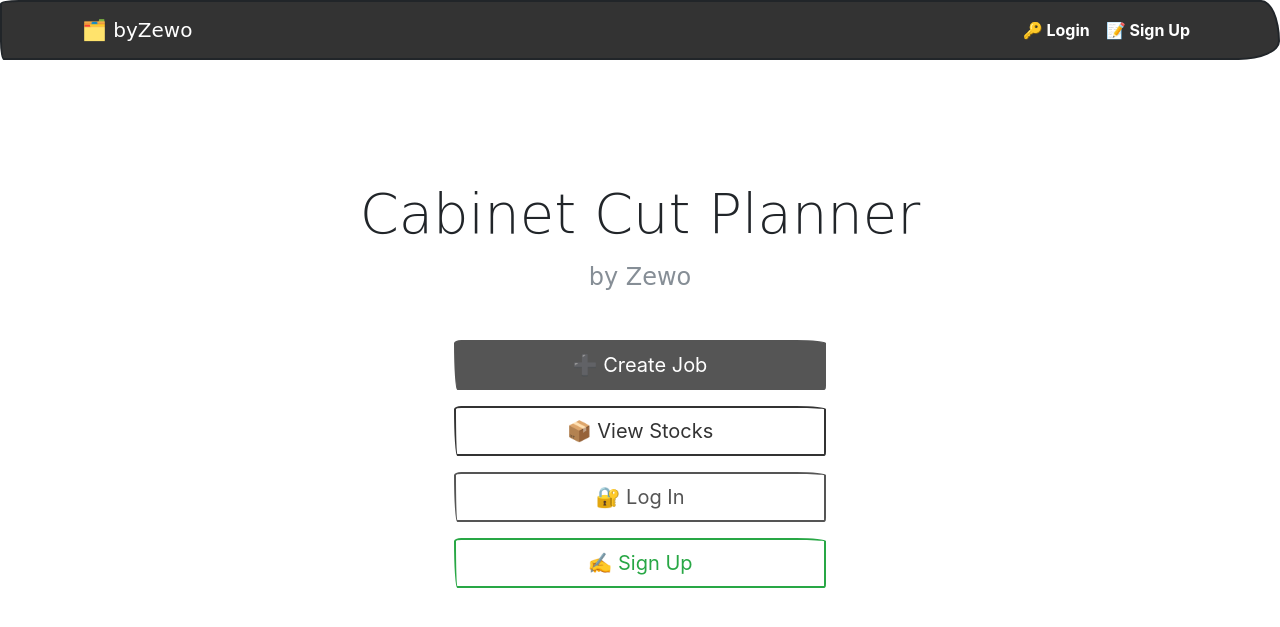
After one commit to senkZEWOnef/CutbyZewo, a Flask app: template templates/landing.html in a window 1280 px wide. The commit adds this page. Shown: the top 627 px of the page. Run offline with Flask 3, Linux system fonts and the light colour scheme; the template is opened without the code that fills it, so the values that code supplies are empty; some libraries are stand-ins or nearby versions; some web fonts are replaced.

Commit message:
new fixes

```diff
--- a/app.py
+++ b/app.py
@@ -1,37 +1,27 @@
 # ✅ Imports
-from flask import Flask, render_template, request, redirect, url_for, flash, session
-import os, uuid, shutil
+from flask import Flask, render_template, request, redirect, url_for, flash, session, send_file, make_response
+from werkzeug.utils import secure_filename
 from datetime import datetime
-from werkzeug.utils import secure_filename
-from supabase_client import supabase
+import os, uuid, shutil, glob
+from io import BytesIO
+from PIL import Image
 
-from supabase import create_client, Client
-
-from flask import send_file
 from reportlab.pdfgen import canvas
 from reportlab.lib.pagesizes import letter
 from reportlab.lib.units import inch
-from reportlab.platypus import Image
-from io import BytesIO
-from PIL import Image
-import glob
-from flask import make_response
 
-
-
-
-
-# ✅ Optimization
+from supabase import create_client, Client
 from planner import optimize_cuts
 from visualizer import draw_sheets_to_files
 
 # ✅ Supabase Init
 SUPABASE_URL = os.environ.get("SUPABASE_URL")
 SUPABASE_KEY = os.environ.get("SUPABASE_KEY")
-supabase = create_client(SUPABASE_URL, SUPABASE_KEY)
+supabase: Client = create_client(SUPABASE_URL, SUPABASE_KEY)
 
+# ✅ Flask Init
 app = Flask(__name__)
-app.secret_key = "Poesie509$$$"
+app.secret_key = "Poesie509$$$"  # Consider moving to environment variable for production
 
 # ✅ Ensure folders exist
 os.makedirs("static/sheets", exist_ok=True)
@@ -52,6 +42,7 @@ def current_user():
     return users[0]
 
 
+#Signup route
 @app.route("/signup", methods=["GET", "POST"])
 def signup():
     if request.method == "POST":
@@ -87,8 +78,7 @@ def signup():
 
     return render_template("signup.html")
 
-
-
+#Login route
 @app.route("/login", methods=["GET", "POST"])
 def login():
     if request.method == "POST":
@@ -107,7 +97,11 @@ def login():
                 return redirect(url_for("login"))
 
             access_token = session_obj.access_token
-            user_info = supabase.auth.get_user(access_token)
+            refresh_token = session_obj.refresh_token
+
+            # ✅ Set session in Supabase client to access user
+            supabase.auth.set_session(access_token, refresh_token)
+            user_info = supabase.auth.get_user()
             user_id = user_info.user.id
 
             # ✅ Store session info only — no insert
@@ -125,9 +119,7 @@ def login():
 
 
 
-
-
-
+#Logout route
 @app.route("/logout")
 def logout():
     # If you want to clear Supabase session server-side later, you can store it in session and call sign_out here.
@@ -135,14 +127,17 @@ def logout():
     flash("Logged out.")
     return redirect(url_for("login"))
 
+@app.route("/", methods=["GET"])
+def home():
+    return render_template("landing.html")
 
-@app.route("/", methods=["GET", "POST"])
-def index():
+
+@app.route("/create-job", methods=["GET", "POST"])
+def create_job():
     if "user_id" not in session:
         return redirect(url_for("login"))
 
     user_id = session["user_id"]
-    access_token = request.cookies.get("access_token")  # 🔑 Needed for RLS
 
     if request.method == "POST":
         client_name = request.form.get("client_name")
@@ -168,9 +163,8 @@ def index():
         output_dir = f"static/sheets/{job_uuid}"
         os.makedirs(output_dir, exist_ok=True)
 
-        # ✅ Insert job into Supabase with auth
         try:
-            job_resp = supabase.table("jobs").insert({
+            supabase.table("jobs").insert({
                 "id": job_uuid,
                 "client_name": client_name,
                 "user_id": user_id
@@ -178,11 +172,9 @@ def index():
         except Exception as e:
             print("Supabase job insert error:", e)
             flash("Job creation failed. Try again.", "danger")
-            return redirect(url_for("index"))
+            return redirect(url_for("create_job"))
 
-        # ✅ Continue with optimization
         sheet_images = []
-
         for t, parts in parts_by_thickness.items():
             subfolder = os.path.join(output_dir, t)
             os.makedirs(subfolder, exist_ok=True)
@@ -194,26 +186,31 @@ def index():
                 rel = f"sheets/{job_uuid}/{t}/sheet_{i+1}.png"
                 sheet_images.append((rel, t))
 
-            # ✅ Upload all parts with auth
-            supabase.table("parts").insert([
-                {
+            try:
+                supabase.table("parts").insert([
+                    {
+                        "job_id": job_uuid,
+                        "width": w,
+                        "height": h,
+                        "material": t
+                    }
+                    for w, h in parts
+                ]).execute()
+            except Exception as e:
+                print("Parts insert error:", e)
+                flash("Failed to insert parts.", "warning")
+
+        if soft_deadline or hard_deadline:
+            try:
+                supabase.table("deadlines").insert({
                     "job_id": job_uuid,
-                    "width": w,
-                    "height": h,
-                    "material": t
-                }
-                for w, h in parts
-            ]).execute()
+                    "soft_deadline": soft_deadline.isoformat() if soft_deadline else None,
+                    "hard_deadline": hard_deadline.isoformat() if hard_deadline else None
+                }).execute()
+            except Exception as e:
+                print("Deadline insert error:", e)
+                flash("Failed to save deadlines.", "warning")
 
-        # ✅ Save deadlines with auth
-        if soft_deadline or hard_deadline:
-            supabase.table("deadlines").insert({
-                "job_id": job_uuid,
-                "soft_deadline": soft_deadline.isoformat() if soft_deadline else None,
-                "hard_deadline": hard_deadline.isoformat() if hard_deadline else None
-            }).execute()
-
-        # ✅ Upload job files (local only, not Supabase Storage yet)
         upload_dir = f"static/uploads/{job_uuid}"
         os.makedirs(upload_dir, exist_ok=True)
         if 'job_files' in request.files:
@@ -234,9 +231,14 @@ def index():
 
 
 
+#Dashboard route
 @app.route("/dashboard")
 def dashboard():
     return redirect(url_for("jobs"))  # Or your preferred default
+
+
+
+
 
 
 @app.route("/jobs")
@@ -271,10 +273,6 @@ def jobs():
         print("Error loading jobs:", e)
         flash("Could not load jobs.")
         return redirect(url_for("index"))
-
-
-
-
 
 
 
@@ -327,7 +325,7 @@ def job_details(job_id):
             flash("Deadlines updated.", "success")
             return redirect(url_for("job_details", job_id=job_id))
 
-    # ✅ Fetch deadlines (limit 1 to avoid crash)
+    # ✅ Fetch deadlines
     deadlines_res = (
         supabase
         .table("deadlines")
@@ -411,9 +409,7 @@ def job_details(job_id):
 
 
 
-
-
-#@app.route("/jobs/<uuid:job_id>/edit", methods=["GET", "POST"])
+@app.route("/jobs/<uuid:job_id>/edit", methods=["GET", "POST"])
 def edit_job(job_id):
     user = current_user()
     if not user:
@@ -550,7 +546,7 @@ def edit_job(job_id):
 
 
 
-
+#Delete Job
 @app.route("/jobs/<uuid:job_id>/delete", methods=["POST"])
 def delete_job(job_id):
     user = current_user()
@@ -597,6 +593,10 @@ def delete_job(job_id):
     return redirect(url_for("jobs"))
 
 
+
+
+
+#Set price route
 @app.route("/jobs/<uuid:job_id>/set_price", methods=["POST"])
 def set_price(job_id):
     user = current_user()
@@ -634,6 +634,7 @@ def set_price(job_id):
 
 
 
+#Save Estimate route
 @app.route("/jobs/<uuid:job_id>/save_estimate", methods=["POST"])
 def save_estimate(job_id):
     user = current_user()
@@ -680,6 +681,8 @@ def save_estimate(job_id):
     return redirect(url_for("job_details", job_id=job_id))
 
 
+
+#View stocks route
 @app.route("/stocks")
 def view_stocks():
     user_id = session.get("user_id")
@@ -707,10 +710,13 @@ def view_stocks():
 
 
 
+#Add stock route
 @app.route("/stocks/add", methods=["POST"])
 def add_stock():
     user_id = session.get("user_id")
-    if not user_id:
+    access_token = request.cookies.get("access_token")
+
+    if not user_id or not access_token:
         return redirect(url_for("login"))
 
     name = request.form.get("name")
@@ -720,7 +726,7 @@ def add_stock():
     code = request.form.get("code") or None
     color = request.form.get("color") or None
 
-    # ✅ Insert into Supabase
+    # ✅ Insert with auth for RLS
     supabase.table("stocks").insert({
         "name": name,
         "category": category,
@@ -734,6 +740,8 @@ def add_stock():
     return redirect(url_for("view_stocks"))
 
 
+
+#Update Stock route
 @app.route("/stocks/<stock_id>/update", methods=["POST"])
 def update_stock(stock_id):
     user_id = session.get("user_id")
@@ -771,7 +779,13 @@ def update_stock(stock_id):
 
         try:
             # ✅ Update quantity with auth
-            supabase.table("stocks").update({"quantity": new_qty}).eq("id", stock_id).execute()
+            (
+                supabase
+                .table("stocks")
+                .update({"quantity": new_qty})
+                .eq("id", stock_id)
+                .execute()
+            )
         except Exception as e:
             print("Error updating stock:", e)
             flash("Stock update failed.", "danger")
@@ -779,7 +793,7 @@ def update_stock(stock_id):
     return redirect(url_for("view_stocks"))
 
 
-
+#Deletre stock route
 @app.route("/stocks/<uuid:stock_id>/delete", methods=["POST"])
 def delete_stock(stock_id):
     user = current_user()
@@ -809,8 +823,7 @@ def delete_stock(stock_id):
     return redirect(url_for("view_stocks"))
 
 
-
-
+#pdf routeßß
 @app.route("/jobs/<uuid:job_id>/download", methods=["GET"])
 def download_job_pdf(job_id):
     user = current_user()
@@ -821,10 +834,27 @@ def download_job_pdf(job_id):
     if not access_token:
         return redirect(url_for("login"))
 
-    # ✅ Fetch job data
-    job_res = supabase.table("jobs").select("*").eq("id", str(job_id)).single().execute()
-    parts_res = supabase.table("parts").select("*").eq("job_id", str(job_id)).execute()
-    estimates_res = supabase.table("estimates").select("*").eq("job_id", str(job_id)).order("created_at", desc=True).execute()
+    # ✅ Fetch job data (with RLS)
+    job_res = (
+        supabase.table("jobs")
+        .select("*")
+        .eq("id", str(job_id))
+        .single()
+        .execute()
+    )
+    parts_res = (
+        supabase.table("parts")
+        .select("*")
+        .eq("job_id", str(job_id))
+        .execute()
+    )
+    estimates_res = (
+        supabase.table("estimates")
+        .select("*")
+        .eq("job_id", str(job_id))
+        .order("created_at", desc=True)
+        .execute()
+    )
 
     job = job_res.data
     parts = parts_res.data or []
@@ -833,7 +863,6 @@ def download_job_pdf(job_id):
     if not job:
         return "Job not found", 404
 
-    # Format timestamps
     def fmt(dt):
         try:
             return datetime.fromisoformat(dt.replace("Z", "+00:00")).strftime("%b %d, %Y")
@@ -873,14 +902,13 @@ def download_job_pdf(job_id):
     draw_line(f"Hard Deadline: {fmt(job.get('hard_deadline', 'N/A'))}")
     draw_line("")
 
-    # ✅ Parts grouped
+    # ✅ Parts
     draw_line("Cut Parts:", bold=True)
     if parts:
         grouped = {}
         for p in parts:
             t = p["material"]
             grouped.setdefault(t, []).append(p)
-
         for material, group in grouped.items():
             draw_line(f"{material} Panel — {len(group)} parts")
             for p in group:
@@ -946,7 +974,6 @@ def download_job_pdf(job_id):
             except Exception as e:
                 print(f"Error loading uploaded image: {img_path}, {e}")
 
-    # ✅ Finalize
     pdf.drawString(inch, 40, f"Page {page_number}")
     pdf.save()
     buffer.seek(0)
@@ -954,9 +981,5 @@ def download_job_pdf(job_id):
     return send_file(buffer, as_attachment=True, download_name=f"job_{job_id}.pdf", mimetype='application/pdf')
 
 
-
-
-
-
 if __name__ == "__main__":
     app.run(debug=True)
--- a/templates/base.html
+++ b/templates/base.html
@@ -16,7 +16,7 @@
     <!-- ✅ Navbar -->
     <nav class="navbar navbar-expand-lg navbar-dark bg-primary mb-4">
       <div class="container">
-        <a class="navbar-brand" href="{{ url_for('index') }}">🗂️ byZewo</a>
+        <a class="navbar-brand" href="{{ url_for('home') }}">🗂️ byZewo</a>
         <button
           class="navbar-toggler"
           type="button"
--- a/templates/job_details.html
+++ b/templates/job_details.html
@@ -117,10 +117,12 @@ content %}
 
 <!-- ✅ PDF Buttons -->
 <a
-  href="{{ url_for('export_pdf', job_id=job.id) }}"
+  href="{{ url_for('download_job_pdf', job_id=job.id) }}"
   class="btn btn-outline-dark mb-2"
-  >📄 Export as PDF</a
 >
+  📄 Export as PDF
+</a>
+
 <a
   href="{{ url_for('download_job_pdf', job_id=job.id) }}"
   class="btn btn-outline-dark mb-2"
--- /dev/null
+++ b/templates/landing.html
@@ -0,0 +1,23 @@
+{% extends "base.html" %} {% block title %}Cabinet Cut Planner{% endblock %} {%
+block content %}
+<div class="text-center mt-5">
+  <h1 class="display-4 mb-3">Cabinet Cut Planner</h1>
+  <h4 class="text-muted mb-5">by Zewo</h4>
+  <div class="d-grid gap-3 col-md-4 mx-auto">
+    <a href="{{ url_for('create_job') }}" class="btn btn-dark btn-lg"
+      >➕ Create Job</a
+    >
+    <a
+      href="{{ url_for('view_stocks') }}"
+      class="btn btn-outline-primary btn-lg"
+      >📦 View Stocks</a
+    >
+    <a href="{{ url_for('login') }}" class="btn btn-outline-secondary btn-lg"
+      >🔐 Log In</a
+    >
+    <a href="{{ url_for('signup') }}" class="btn btn-outline-success btn-lg"
+      >✍️ Sign Up</a
+    >
+  </div>
+</div>
+{% endblock %}
```
Also changed, not shown: static/sheets/1ecf9413-9c8b-4b0f-a753-04b9ec436b3b/3/4/sheet_1.png, static/sheets/1ecf9413-9c8b-4b0f-a753-04b9ec436b3b/3/4/sheet_2.png, static/sheets/1ecf9413-9c8b-4b0f-a753-04b9ec436b3b/3/4/sheet_3.png, static/sheets/653ce4a5-c0e2-46c9-8e5a-56bbb7e0320d/1/2/sheet_1.png (added), static/sheets/653ce4a5-c0e2-46c9-8e5a-56bbb7e0320d/3/4/sheet_1.png (added), static/sheets/8cfc1b87-a523-41fa-83e2-43ff7cfa9e9e/3/4/sheet_1.png (added), static/sheets/8cfc1b87-a523-41fa-83e2-43ff7cfa9e9e/3/4/sheet_2.png (added), static/uploads/1ecf9413-9c8b-4b0f-a753-04b9ec436b3b/fce5aa583ef0e466d6e96a5956a75a37.jpg (added), static/uploads/653ce4a5-c0e2-46c9-8e5a-56bbb7e0320d/6e005d01ed552a703bc067083fc12660.jpg (added), static/uploads/9ca17cb1-d2ac-4a27-a5db-ef00e4fb4682/ChatGPT_Image_Jun_22_2025_at_11_24_01_AM.png (deleted).
